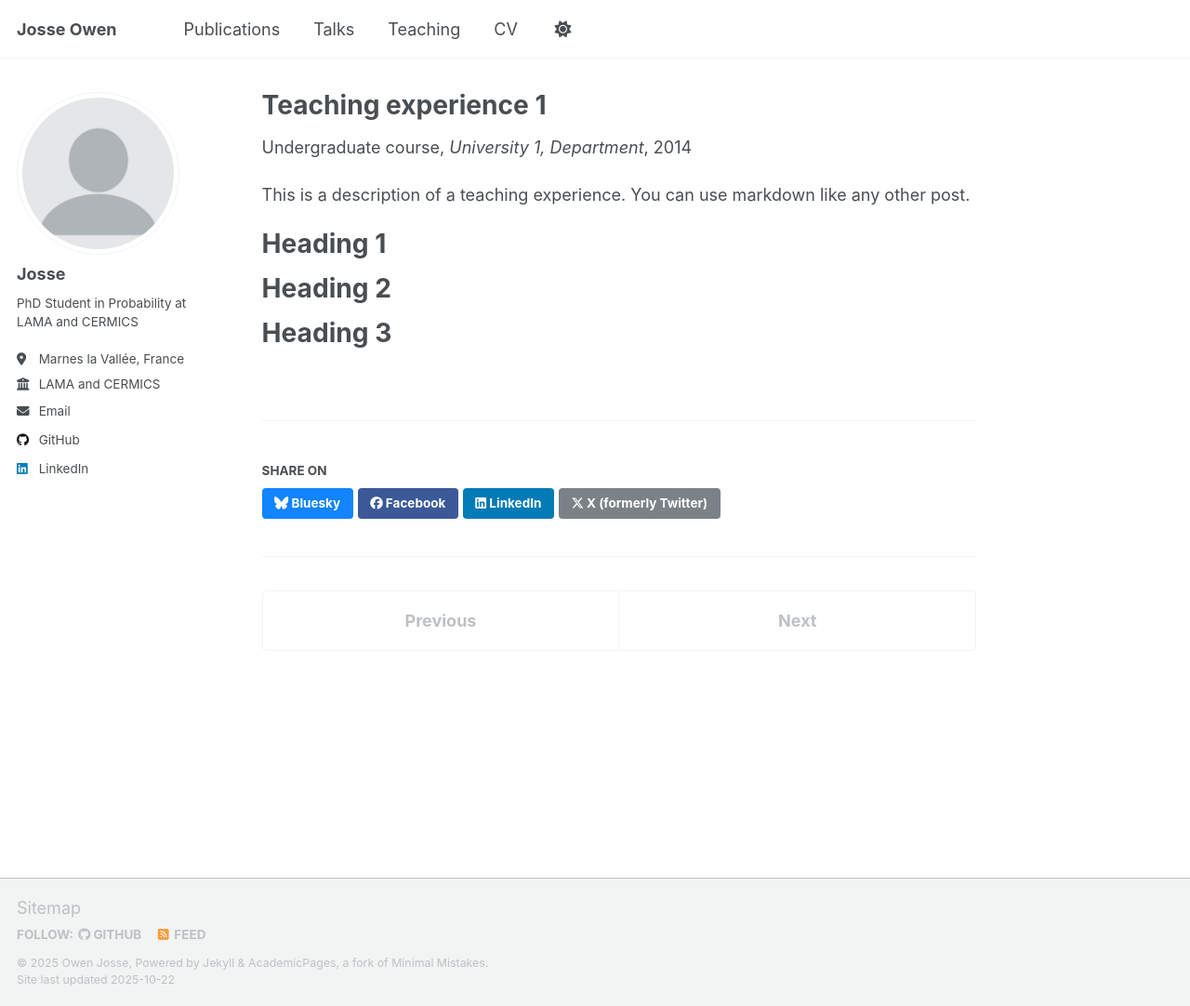
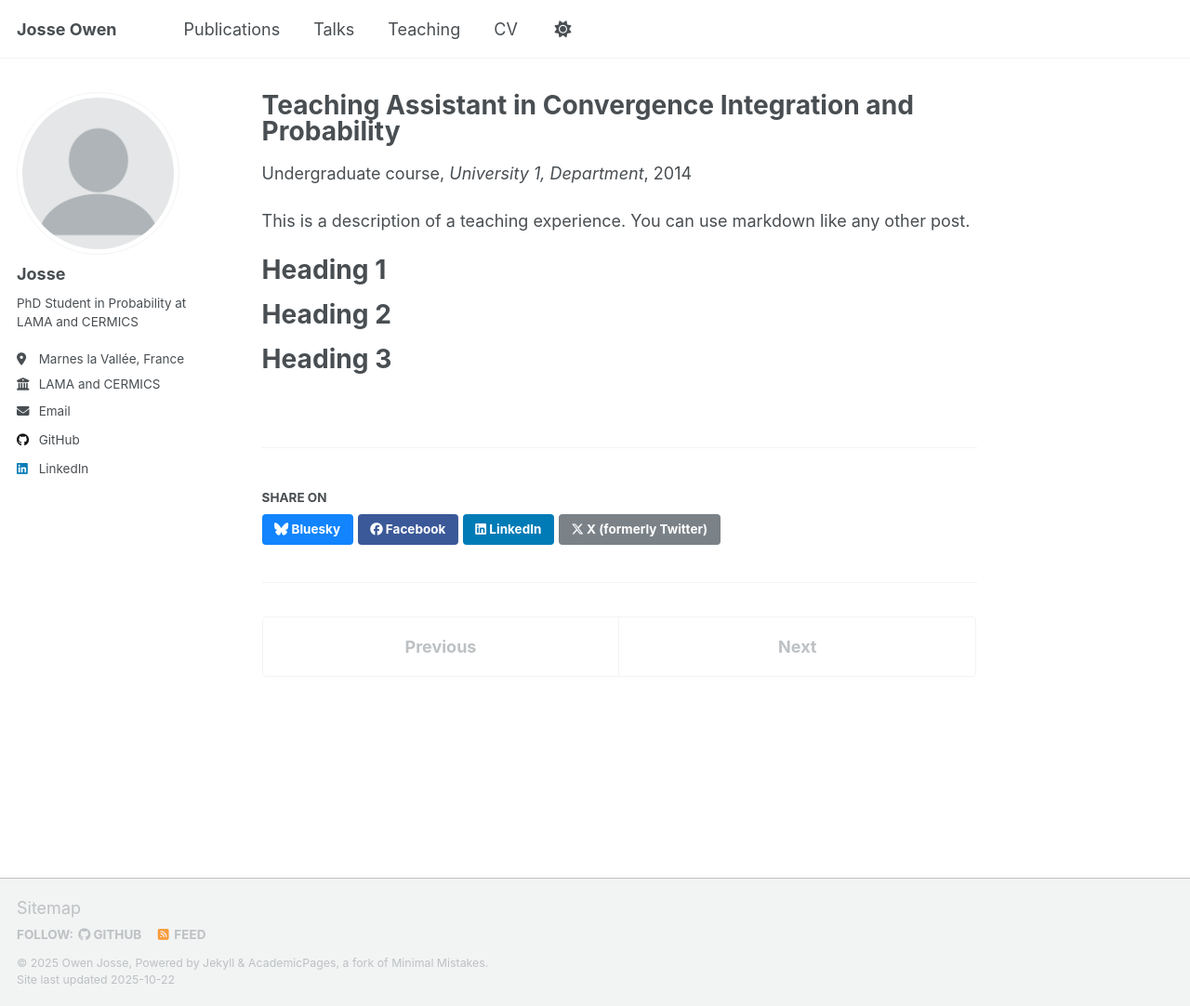
Before and after one commit to owenjosse/owenjosse.github.io, a Jekyll site: the page built from _teaching/2014-spring-teaching-1.md, in a window 1280 px wide and 1082 px high. Shown: the whole window at 93% size. Built offline with Jekyll 4.4.1, drawn with Linux system fonts in a browser that asks for light colours; a script that is not in the unit is left out.

Commit message:
remise_des_dossier_pourplustard

```diff
--- a/_teaching/2014-spring-teaching-1.md
+++ b/_teaching/2014-spring-teaching-1.md
@@ -1,5 +1,5 @@
 ---
-title: "Teaching experience 1"
+title: "Teaching Assistant in Convergence Integration and Probability"
 collection: teaching
 type: "Undergraduate course"
 permalink: /teaching/2014-spring-teaching-1
```
